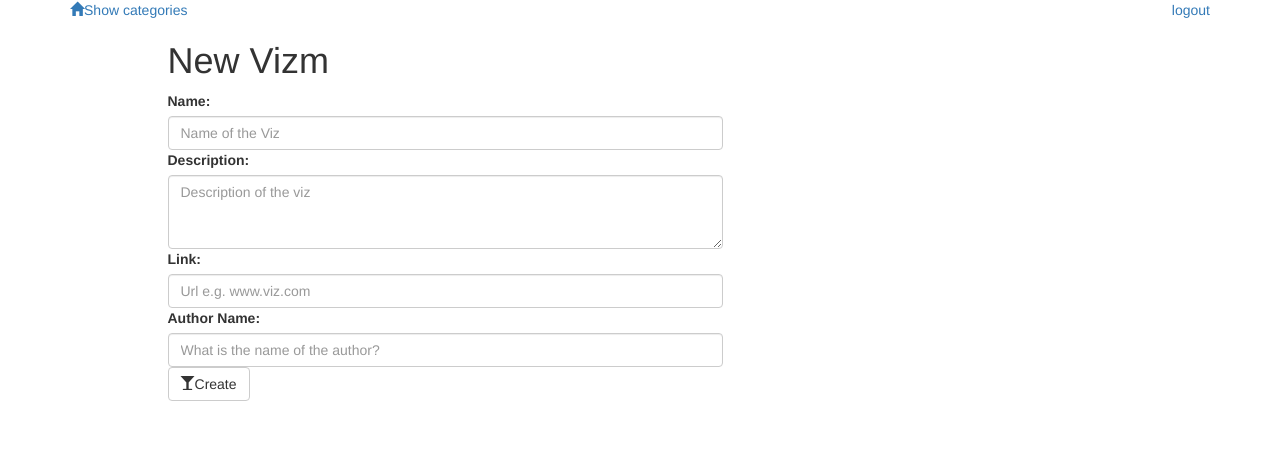
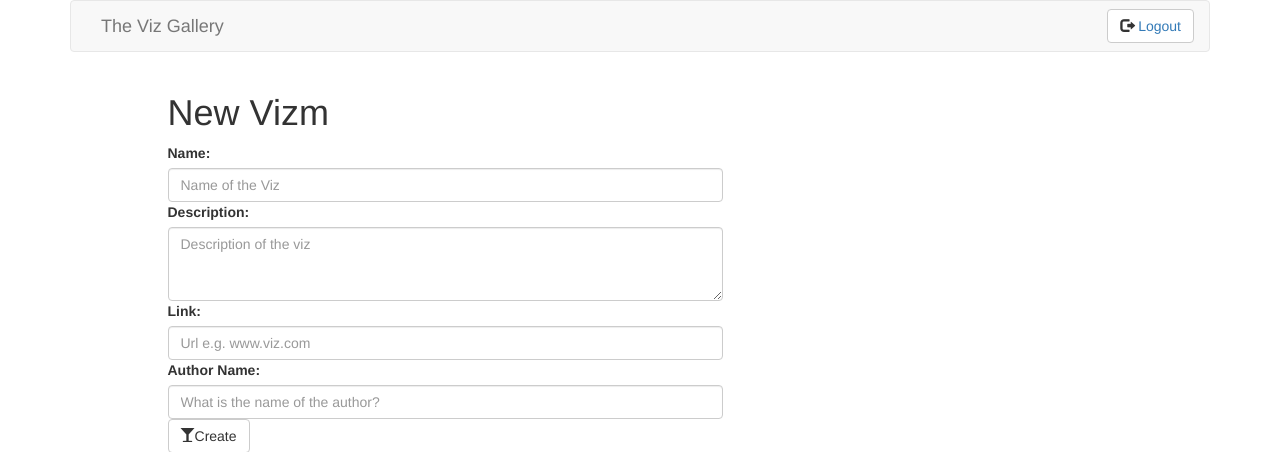
Before and after one commit to Niemzok/vizcatalog-project, a Flask app: page /category/1/viz/new in a window 1280 px wide. Shown: the top 452 px of the page. Run offline with Flask 2, Linux system fonts and the light colour scheme; the visitor is signed in with stand-in values (Sample User, id 1); parts of the project's set-up code (start-up, migrations or seed data) failed here and were passed over; some libraries are stand-ins or nearby versions.

Commit message:
Adjusted base styling

```diff
--- a/app.py
+++ b/app.py
@@ -216,7 +216,7 @@ def showLogin(  ):
 
 @app.route('/')
 def showHome():
-    if 'user_id'in login_session:
+    if 'user_id'not in login_session:
         categories = session.query(Category).order_by(asc(Category.name))
         return render_template('categories.html', categories=categories)
     else:
--- a/templates/header.html
+++ b/templates/header.html
@@ -1,16 +1,19 @@
-<div class="row top-menu">
+<nav class="navbar navbar-default">
 	<div class="col-md-6">
-		<a href="{{url_for('showHome')}}">
-			<span class="glyphicon glyphicon-home" aria-hidden="true"></span>Show categories
+		<a class="navbar-brand" href="{{url_for('showHome')}}">
+			<!--<span class="glyphicon glyphicon-home" aria-hidden="true"></span>-->
+			The Viz Gallery
 		</a>
 	</div>
 	<div class="col-md-6 text-right">
-					{%if 'username' not in session %}
-						<a href="{{url_for('showLogin')}}">Login</a>
-					{%else%}
-						<a href="{{url_for('disconnect')}}">logout</a>
-					{%endif%}
-
-
+		<button class="btn btn-default navbar-btn">
+			{%if 'username' not in session %}
+			<span class="glyphicon glyphicon-log-in" aria-hidden="true"></span>
+				<a href="{{url_for('showLogin')}}">Login</a>
+			{%else%}
+			<span class="glyphicon glyphicon-log-out" aria-hidden="true"></span>
+				<a href="{{url_for('disconnect')}}">Logout</a>
+			{%endif%}
+		</button>
 	</div>
-</div>
+</nav>
```
Also changed, not shown: templates/categories.html (+12 -5 lines).
